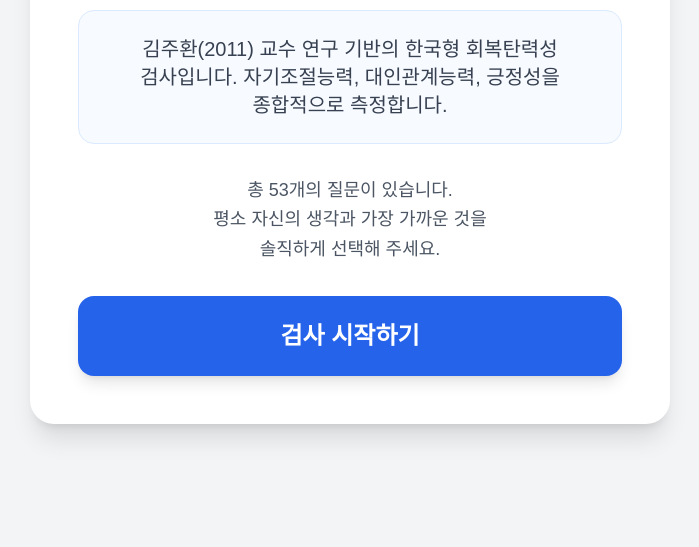
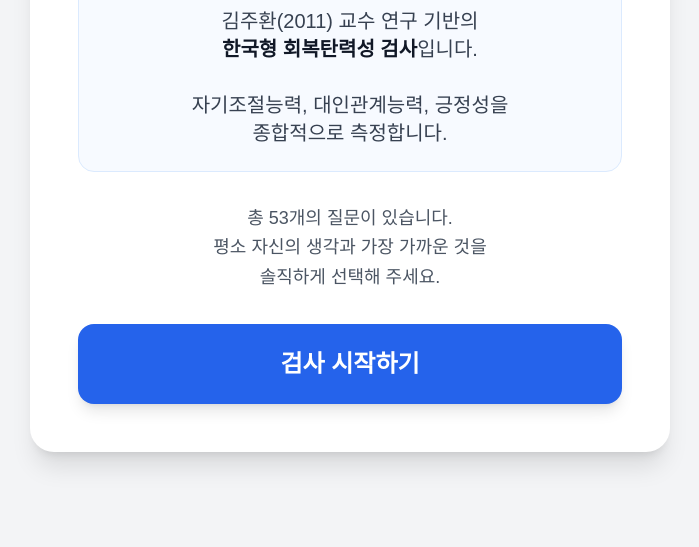
Before and after one commit to nagilnote/nagil_q, a plain HTML site: page krq_53.html in a window 1280 px wide. Shown: the part 293-840 px from the top of the page, without its empty margins (290-989 px from the left). Drawn offline with nearby package versions, Linux system fonts and the light colour scheme; a web font is replaced by a local one.

Commit message:
Update krq_53.html

```diff
--- a/krq_53.html
+++ b/krq_53.html
@@ -25,7 +25,9 @@
 
             <div class="bg-blue-50/50 p-6 rounded-2xl mb-8 border border-blue-100">
                 <p class="text-lg md:text-xl text-gray-700 leading-relaxed font-medium">
-                    김주환(2011) 교수 연구 기반의 한국형 회복탄력성 검사입니다. 자기조절능력, 대인관계능력, 긍정성을 종합적으로 측정합니다.
+                    김주환(2011) 교수 연구 기반의<br>
+                    <span class="font-bold text-gray-900">한국형 회복탄력성 검사</span>입니다.<br><br>
+                    자기조절능력, 대인관계능력, 긍정성을<br>종합적으로 측정합니다.
                 </p>
             </div>
 
```
